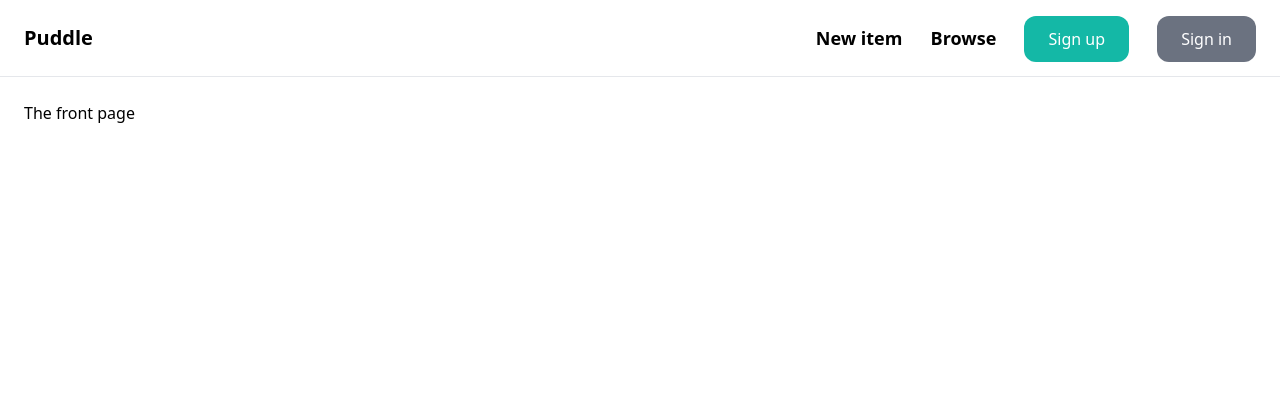
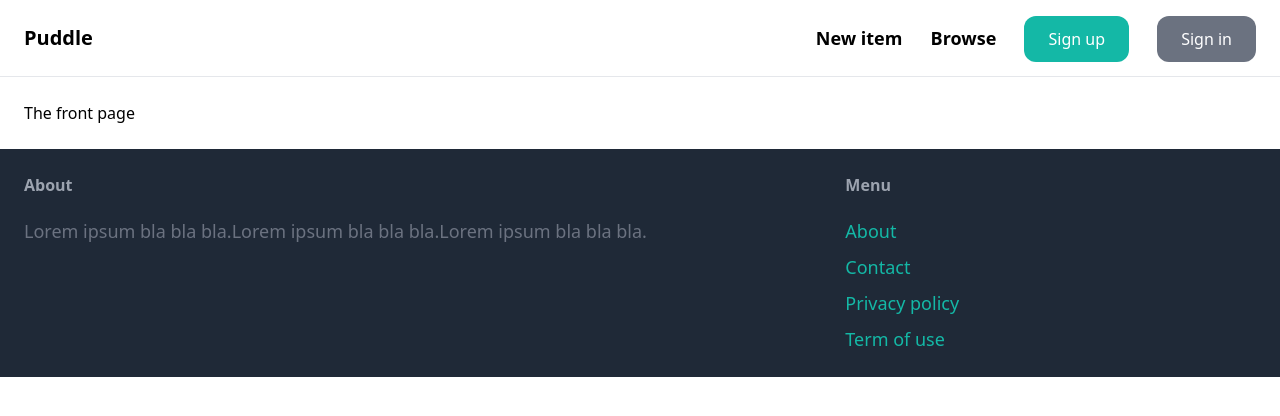
Before and after one commit to mohamad-alkaadi/marketplace-django-tailwind, a Django app: page / in a window 1280 px wide. Shown: the top 416 px of the page. Run offline with Django 4.2, Linux system fonts and the light colour scheme; some libraries are stand-ins or nearby versions.

Commit message:
core app

```diff
--- a/puddle/core/templates/core/base.html
+++ b/puddle/core/templates/core/base.html
@@ -22,6 +22,23 @@
             {% block content %}
             {% endblock  %}
         </div>
-        <footer class="py-6 px-6"></footer>
+        <footer class="py-6 px-6 flex justify-between bg-gray-800">
+            <div class="w-2/3 pr-10">
+                <h3 class="mb-5 font-semibold text-gray-400">About</h3>
+                <p class="text-lg text-gray-500">Lorem ipsum bla bla bla.Lorem ipsum bla bla bla.Lorem ipsum bla bla bla.</p>
+
+            </div>
+            <div class="w-1/3">
+                <h3 class="mb-5 font-semibold text-gray-400">Menu</h3>
+
+                <ul class="space-y-2">
+                    <li><a href="#" class="text-lg text-teal-500 hover:text-teal-700">About</a></li>
+                    <li><a href="{% url 'contact' %}" class="text-lg text-teal-500 hover:text-teal-700">Contact</a></li>
+                    <li><a href="#" class="text-lg text-teal-500 hover:text-teal-700">Privacy policy</a></li>
+                    <li><a href="#" class="text-lg text-teal-500 hover:text-teal-700">Term of use</a></li>
+                </ul>
+            </div>
+        </footer>
     </body>
 </html>
+{% comment %} 21:00 {% endcomment %}
```
